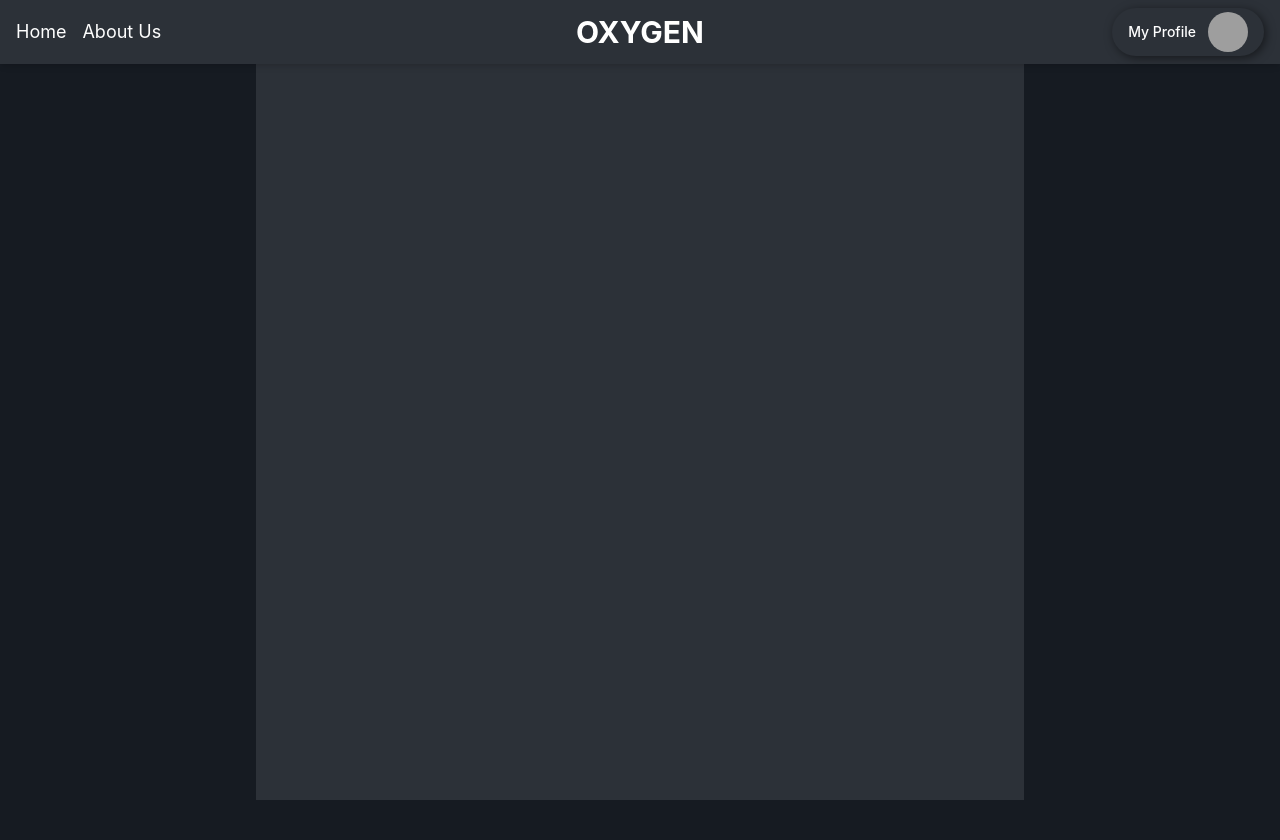
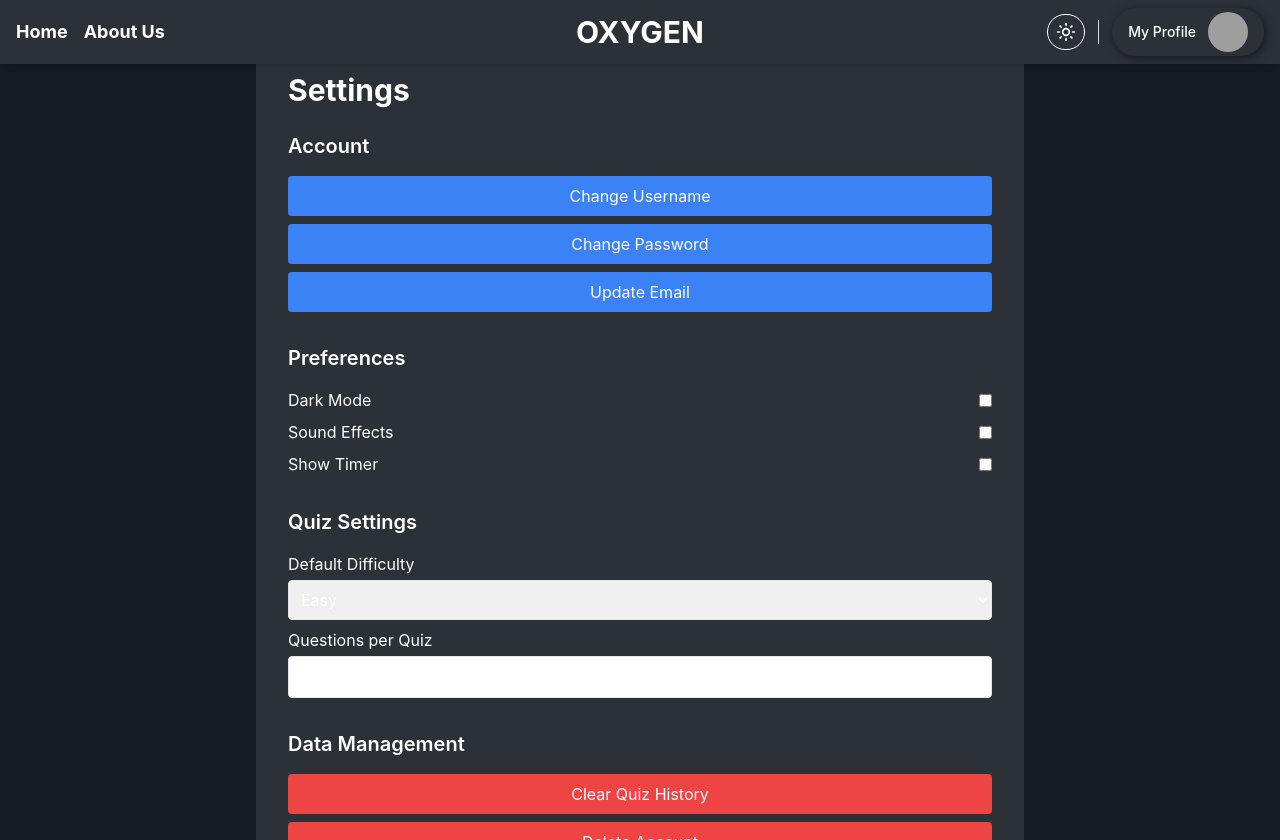
Before and after one commit to KastriotAvdiaj/OxygenQuiz, a React (Vite) app: page /settings in a window 1280 px wide. Before the commit the page ends 800 px from the top, so only its background shows below. Built offline with nearby package versions, Linux system fonts and the light colour scheme; grey boxes are pictures that could not be loaded.

Commit message:
Re-factored the mode toggler, Adjusted the header and he divider.

```diff
--- a/src/components/ui/button.tsx
+++ b/src/components/ui/button.tsx
@@ -13,12 +13,12 @@ const buttonVariants = cva(
         destructive:
           "bg-destructive shadow-sm hover:bg-destructive/90 active:scale-95",
         addSave:
-          "flex justify-center items-center gap-2 text-white shadow bg-[var(--add-button)] hover:bg-blue-700 rounded active:scale-95",
+          "flex justify-center items-center gap-2  shadow bg-[var(--add-button)] hover:bg-blue-700 rounded active:scale-95",
         outline:
           "border border-input shadow-sm hover:bg-[var(--outline-button)]  active:scale-95",
         secondary: "bg-secondary shadow-sm active:scale-95",
         ghost: "hover:bg-accent hover:text-accent-foreground active:scale-95",
-        link: "text-white underline-offset-4 hover:underline active:scale-95",
+        link: " underline-offset-4 hover:underline active:scale-95",
         drawer:
           "flex justify-start gap-1.5 px-1 items-center bg-ring rounded hover:bg-[var(--background)] text-sm active:scale-95",
         dashboard:
--- a/src/components/ui/mode-toggle.tsx
+++ b/src/components/ui/mode-toggle.tsx
@@ -1,8 +1,14 @@
 import { Moon, Sun } from "lucide-react";
 import { Button } from "@/components/ui/button";
 import { useTheme } from "./theme-provider";
+import { cn } from "@/lib/utils";
 
-export function ModeToggle() {
+type ModeToggleProps = {
+  className?: string;
+  text?: boolean;
+};
+
+export function ModeToggle({ className, text }: ModeToggleProps) {
   const { theme, setTheme } = useTheme();
 
   const isLightMode = theme === "light";
@@ -11,18 +17,21 @@ export function ModeToggle() {
     <Button
       variant="outline"
       size="icon"
-      className="flex items-center gap-2 px-4 py-2 cursor-pointer w-[fit-content]"
+      className={cn(
+        "flex items-center gap-2 px-4 py-2 cursor-pointer w-[fit-content]",
+        className
+      )}
       onClick={() => setTheme(isLightMode ? "dark" : "light")}
     >
       {isLightMode ? (
         <>
           <Moon className="h-5 w-5" />
-          <span>Dark Mode</span>
+          {text && <span>Light Mode</span>}
         </>
       ) : (
         <>
           <Sun className="h-5 w-5" />
-          <span>Light Mode</span>
+          {text && <span>Dark Mode</span>}
         </>
       )}
     </Button>
--- a/src/componentsOurs/Divider.tsx
+++ b/src/componentsOurs/Divider.tsx
@@ -3,7 +3,7 @@ import PropTypes from "prop-types";
 export const Divider = ({
   orientation = "horizontal",
   thickness = "1px",
-  color = "var(--text-lighter)",
+  color = "var(--divider)",
   length = "100%",
 }) => {
   const isHorizontal = orientation === "horizontal";
@@ -15,7 +15,7 @@ export const Divider = ({
         backgroundColor: color,
         margin: isHorizontal ? `${thickness} 0` : `0 ${thickness}`,
       }}
-      className="bg-[var-(--text)]"
+      className="bg-[var(--divider)] z-10"
     />
   );
 };
--- a/src/componentsOurs/DrawerFilled.tsx
+++ b/src/componentsOurs/DrawerFilled.tsx
@@ -15,7 +15,7 @@ import { IoSettings } from "react-icons/io5";
 import { LiaUserFriendsSolid } from "react-icons/lia";
 import { NavLink } from "react-router-dom";
 import { CgProfile } from "react-icons/cg";
-import { ModeToggle } from "@/components/ui/mode-toggle";
+// import { ModeToggle } from "@/components/ui/mode-toggle";
 
 export const DrawerFilled = () => {
   const isAdmin = true;
@@ -52,7 +52,7 @@ export const DrawerFilled = () => {
               </div>
               <Divider
                 orientation="horizontal"
-                thickness="2px"
+                thickness="1px"
                 // color="white"
                 length="100%"
               />
@@ -106,7 +106,7 @@ export const DrawerFilled = () => {
                   </Button>
                 </NavLink>
               )}
-              <ModeToggle />
+              {/* <ModeToggle /> */}
             </DrawerHeader>
             <DrawerFooter>
               <DrawerClose asChild>
@@ -128,7 +128,7 @@ export const DrawerFilled = () => {
         <div className="flex gap-4 items-center">
           <Button
             onClick={() => setSignedIn(true)}
-            className="bg-[#0E2178]"
+            className="bg-[#0E2178] text-white"
             variant={"default"}
           >
             Login
--- a/src/componentsOurs/Header.tsx
+++ b/src/componentsOurs/Header.tsx
@@ -2,6 +2,8 @@ import { useState, useEffect } from "react";
 import { DrawerFilled } from "./DrawerFilled";
 import { NavLink } from "react-router-dom";
 import { HeaderComponent } from "./HeaderComponent";
+import { ModeToggle } from "@/components/ui/mode-toggle";
+import { Divider } from "./Divider";
 
 const Header = () => {
   const [hidden, setHidden] = useState(false);
@@ -32,13 +34,13 @@ const Header = () => {
       }`}
     >
       <div className="col-span-1">
-        <ul className="flex gap-4">
+        <ul className="flex gap-4 font-bold">
           <NavLink
             to="/"
             className={({ isActive }) =>
               isActive
-                ? "font-bold border-b-2 border-[var(--border)]"
-                : "hover:border-b-2 hover:border-[var(--border)]"
+                ? "text-[var(--text-hover)]"
+                : "hover:text-[var(--text-hover)]"
             }
           >
             <li className="cursor-pointer">Home</li>
@@ -47,8 +49,8 @@ const Header = () => {
             to="/about-us"
             className={({ isActive }) =>
               isActive
-                ? "font-bold border-b-2 border-[var(--border)]"
-                : "hover:border-b-2 hover:border-[var(--border)]"
+                ? "text-[var(--text-hover)]"
+                : "hover:text-[var(--text-hover)]"
             }
           >
             <li className="cursor-pointer">About Us</li>
@@ -58,7 +60,9 @@ const Header = () => {
       <div className="col-span-3 flex justify-center">
         <p className="text-3xl font-bold">OXYGEN</p>
       </div>
-      <div className="col-span-1 flex justify-end">
+      <div className="col-span-1 flex justify-end items-center gap-3">
+        <ModeToggle className="rounded-[2rem] px-2" />
+        <Divider orientation="vertical" thickness="1px" length="24px" />
         <DrawerFilled />
       </div>
     </HeaderComponent>
--- a/src/global.css
+++ b/src/global.css
@@ -12,6 +12,7 @@ body{
   font-family: var(--main);
   color: var(--foreground);
   background-color: var(--background);
+
 }
 
 :root {
@@ -22,26 +23,29 @@ body{
 
 
 .dark {
+  --text-hover: #FF6F61;
   --background: rgb(22, 27, 34);
   --background-secondary: rgb(44, 49, 56);
-  --primary: rgb(0, 122, 204);
   color: white;
   --text: rgb(255, 255, 255);
   --outline-button:rgb(35, 39, 44);
   --text-lighter: rgb(179, 186, 191);
   --border: rgb(223, 223, 223);
   --button-cancel : rgba(250, 250, 250, 0);
+  --divider:rgb(218, 218, 218);
+
 }
 
 .light {
+  --text-hover: #007ACC ;
   --background-secondary: rgb(250, 250, 250);
   --background: #D3D3D3;
+  --divider:rgb(24, 23, 23);
   color: black;
   --text: rgb(22, 27, 34);
   --outline-button:#e9e4e4;
   --border: rgb(0, 0, 0);
   --text-lighter: rgb(41, 42, 43);
-  --primary: rgb(0, 92, 204);
 }
 
 .system {
--- a/src/pages/Dashboard/Components/DashboardHeader.tsx
+++ b/src/pages/Dashboard/Components/DashboardHeader.tsx
@@ -1,14 +1,18 @@
 import { DrawerFilled } from "@/componentsOurs/DrawerFilled";
+import { Divider } from "@/componentsOurs/Divider";
+import { ModeToggle } from "@/components/ui/mode-toggle";
 import { HeaderComponent } from "@/componentsOurs/HeaderComponent";
 
 export const DashboardHeader = () => {
   return (
     <HeaderComponent className="">
-      <div className="flex flex-col items-center">
+      <div className="flex flex-col items-center p-2">
         <p className="text-5xl font-bold pt-3 px-6 italic">OXYGEN</p>
-        <p className="text-2xl">Dashboard</p>
+        {/* <p className="text-2xl">Dashboard</p>  */}
       </div>
-      <div className="px-4">
+      <div className="px-4 flex justify-end items-center gap-3">
+        <ModeToggle className="rounded-[2rem] px-2" />
+        <Divider orientation="vertical" thickness="1px" length="24px" />
         <DrawerFilled />
       </div>
     </HeaderComponent>
--- a/src/pages/Dashboard/Pages/Application/Application.tsx
+++ b/src/pages/Dashboard/Pages/Application/Application.tsx
@@ -3,9 +3,7 @@ export const Application = () => {
     <div className="grid grid-rows-3 gap-10 h-full px-20 py-10">
       {" "}
       <div className="grid grid-cols-3 gap-8 ">
-        <div className="bg-[var(--background-secondary)] w-full">
-          Todays users
-        </div>
+        <div className="bg-[var(--background-secondary)] w-full"></div>
         <div className="bg-[var(--background-secondary)] w-full"></div>
         <div className="bg-[var(--background-secondary)] w-full "></div>
       </div>
--- a/src/pages/SettingsPage/Settings.tsx
+++ b/src/pages/SettingsPage/Settings.tsx
@@ -1,7 +1,69 @@
 export const Settings = () => {
   return (
-    <div className="h-screen w-full flex items-center justify-center">
-      <div className="bg-[var(--background-secondary)] h-full w-[60%]"></div>
+    <div className="h-screen w-full flex items-center justify-center bg-[var(--background-primary)] ">
+      <div className="bg-[var(--background-secondary)] h-full w-[60%] p-8 overflow-y-auto mt-20">
+        <h1 className="text-3xl font-bold mb-6">Settings</h1>
+
+        <section className="mb-8">
+          <h2 className="text-xl font-semibold mb-4">Account</h2>
+          <button className="bg-blue-500 text-white px-4 py-2 rounded mb-2 w-full">
+            Change Username
+          </button>
+          <button className="bg-blue-500 text-white px-4 py-2 rounded mb-2 w-full">
+            Change Password
+          </button>
+          <button className="bg-blue-500 text-white px-4 py-2 rounded w-full">
+            Update Email
+          </button>
+        </section>
+
+        <section className="mb-8">
+          <h2 className="text-xl font-semibold mb-4">Preferences</h2>
+          <div className="flex items-center justify-between mb-2">
+            <span>Dark Mode</span>
+            <input type="checkbox" className="toggle" />
+          </div>
+          <div className="flex items-center justify-between mb-2">
+            <span>Sound Effects</span>
+            <input type="checkbox" className="toggle" />
+          </div>
+          <div className="flex items-center justify-between">
+            <span>Show Timer</span>
+            <input type="checkbox" className="toggle" />
+          </div>
+        </section>
+
+        <section className="mb-8">
+          <h2 className="text-xl font-semibold mb-4">Quiz Settings</h2>
+          <div className="mb-2">
+            <label className="block mb-1">Default Difficulty</label>
+            <select className="w-full p-2 rounded border">
+              <option>Easy</option>
+              <option>Medium</option>
+              <option>Hard</option>
+            </select>
+          </div>
+          <div>
+            <label className="block mb-1">Questions per Quiz</label>
+            <input
+              type="number"
+              min="5"
+              max="50"
+              className="w-full p-2 rounded border"
+            />
+          </div>
+        </section>
+
+        <section>
+          <h2 className="text-xl font-semibold mb-4">Data Management</h2>
+          <button className="bg-red-500 text-white px-4 py-2 rounded mb-2 w-full">
+            Clear Quiz History
+          </button>
+          <button className="bg-red-500 text-white px-4 py-2 rounded w-full">
+            Delete Account
+          </button>
+        </section>
+      </div>
     </div>
   );
 };
```
